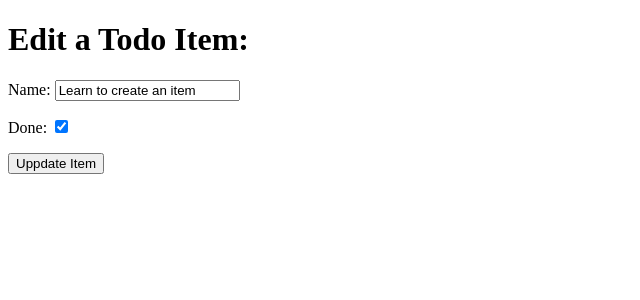
After one commit to Tess2019/new-disc-django, a Django app: page /edit/3 in a window 1280 px wide. The commit adds this page. Shown: the top 300 px of the page, without its empty margins (0-640 px from the left). Run offline with Django 3.2, Linux system fonts and the light colour scheme; data comes from the database, SQL or seed files in the repository; both versions use the stored data as it was after the commit.

Commit message:
editing an Item

```diff
--- a/django_todo/urls.py
+++ b/django_todo/urls.py
@@ -15,10 +15,11 @@ Including another URLconf
 """
 from django.contrib import admin
 from django.urls import path
-from todo.views import get_todo_list, add_item
+from todo.views import get_todo_list, add_item, edit_item
 
 urlpatterns = [
     path('admin/', admin.site.urls),
     path('', get_todo_list, name='get_todo_list'),
-    path('add', add_item, name='add')
+    path('add', add_item, name='add'),
+    path('edit/<item_id>', edit_item, name='edit'),
 ]
--- /dev/null
+++ b/todo/templates/todo/edit_item.html
@@ -0,0 +1,20 @@
+<!DOCTYPE html>
+<html lang="en">
+<head>
+    <meta charset="UTF-8">
+    <meta name="viewport" content="width=device-width, initial-scale=1.0">
+    <title>Document</title>
+</head>
+<body>
+    <h1>Edit a Todo Item:</h1>
+    <form method="POST">
+        {% csrf_token %}
+        {{ form.as_p }}
+        <div>
+            <p>
+                <button type="submit">Uppdate Item</button>
+            </p>
+        </div>
+    </form>
+</body>
+</html>
--- a/todo/templates/todo/todo_list.html
+++ b/todo/templates/todo/todo_list.html
@@ -15,6 +15,11 @@
             {% else %}
                 <td>{{ item.name }}</td>
             {% endif %}
+            <td>
+                <a href="/edit/{{ item_id }}">
+                    <button>Edit</button>
+                </a>
+            </td>
             </tr>
         {% empty %}
         <tr><td>you have nothing to do.</td></tr>
--- a/todo/views.py
+++ b/todo/views.py
@@ -1,4 +1,4 @@
-from django.shortcuts import render, redirect
+from django.shortcuts import render, redirect, get_object_or_404
 from .models import Item
 from .forms import ItemForm
 
@@ -22,3 +22,17 @@ def add_item(request):
         'form': form
     }
     return render(request, 'todo/add_item.html', context)
+
+
+def edit_item(request, item_id):
+    item = get_object_or_404(Item, id=item_id)
+    if request.method == 'POST':
+        form = ItemForm(request.POST, instance=item)
+        if form.is_valid():
+            form.save()
+            return redirect('get_todo_list')
+    form = ItemForm(instance=item)
+    context = {
+        'form': form
+    }
+    return render(request, "todo/edit_item.html", context)
```
Also changed, not shown: db.sqlite3.
